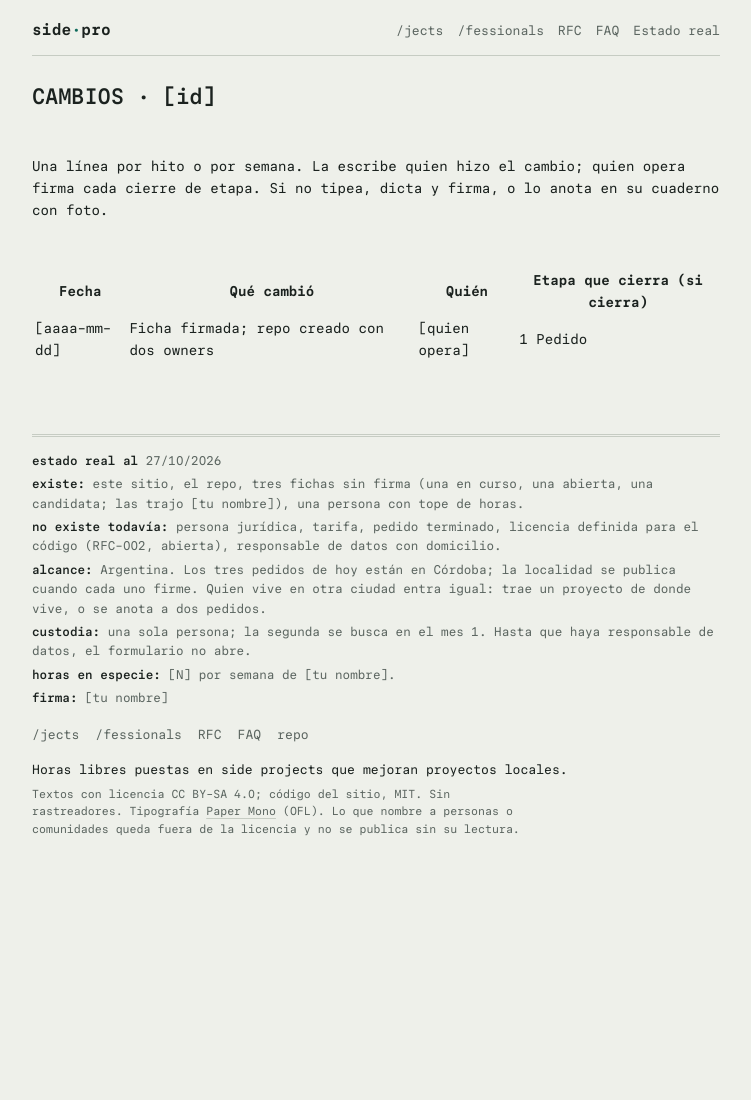
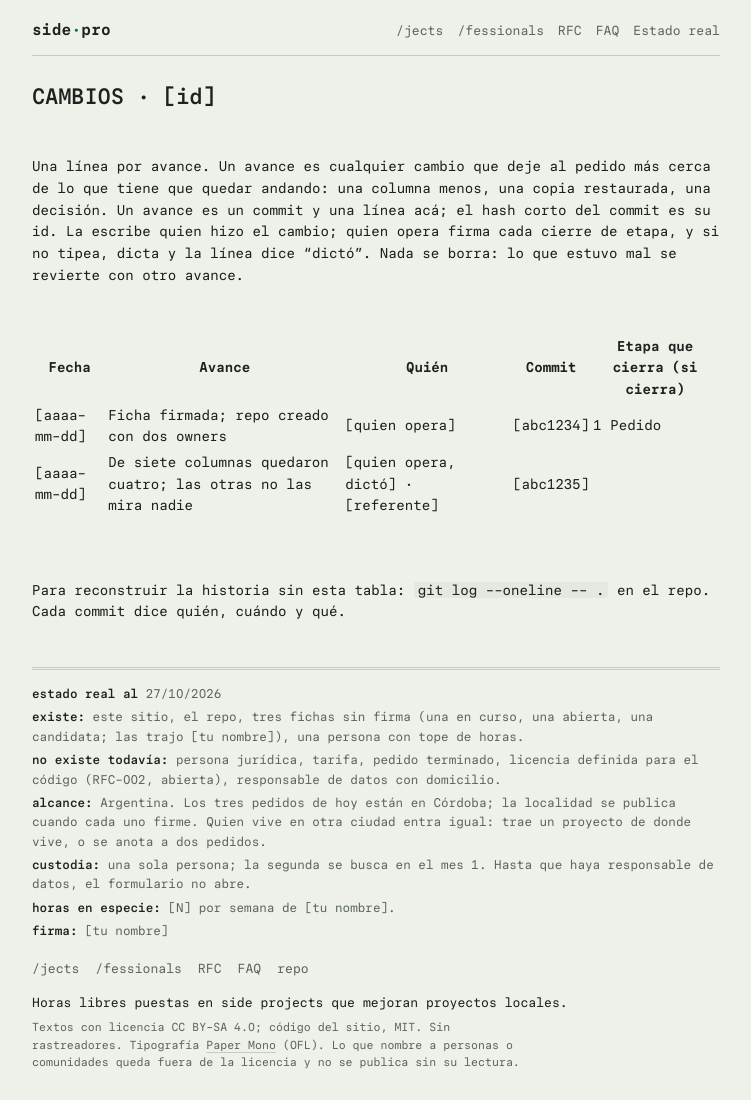
Before and after one commit to sideproorg/sidepro.github.io, a Jekyll site: the page built from plantillas/CAMBIOS.md, in a window 1280 px wide. Shown: the whole page, without its empty margins (264-1015 px from the left). Built offline with Jekyll 4.4.1, drawn with Linux system fonts in a browser that asks for light colours; our own code applies the rules of GitHub Pages for plain Markdown files; before the commit the page ends 900 px from its top, so only the background shows below that.

Commit message:
RFC-001: registro por avances, concurrencia, permisos y portabilidad; plantillas/REPO.md
- Registro: la memoria del pedido son archivos en el repo del proyecto; la unidad es el avance (un commit, una línea en CAMBIOS.md, hash corto como id); nada se borra, se revierte.
- Concurrencia: rama protegida y PR obligatoria; la precondición la garantiza GitHub.
- Permisos: lo compartido de sidepro es solo lectura (PR); cada fessional escribe en sus pedidos desde su fork; owners son quien opera y suplente.
- Portabilidad: archivos; clone --mirror; espejo público de sidepro.
- plantillas/CAMBIOS.md con columna Commit; plantillas/REPO.md con los pasos (owners, rama protegida, CODEOWNERS, avance, tabla de permisos, traspaso); FAQ nueva.

Co-Authored-By: Claude Fable 5.1 <noreply@anthropic.com>
Claude-Session: https://claude.ai/code/session_01WyQD6qD1Gcs4Ff6pyMCYHH

```diff
--- a/_data/faq.yml
+++ b/_data/faq.yml
@@ -27,3 +27,5 @@
   a: Si la operadora no aparece, el pedido se pausa a los diez días y se renegocia a los treinta; nunca "lo opera la dupla mientras tanto". Si alguien te deja colgado, lo decimos en el postmortem, que se publica igual.
 - q: ¿Qué pasa con mis datos si escribo?
   a: Hoy el formulario está cerrado porque guardar nombre y contacto exige un responsable con nombre y domicilio (Ley 25.326) y todavía no lo hay. Si escribís al correo del proyecto, lo lee una persona con nombre, no se cede a nadie y se borra cuando lo pidas. Cuando el formulario abra, el aviso va a decir quién guarda, para qué, hasta cuándo y cómo se borra.
+- q: ¿Dónde queda registrado lo que se hace?
+  a: "En el repo del proyecto, en archivos de texto: una línea por avance en CAMBIOS.md, y el commit que la trae dice quién, cuándo y qué. La rama principal está protegida y se entra por PR, así que nadie escribe sobre lo que no leyó; lo que estuvo mal se revierte, no se borra. Cada fessional trabaja desde su fork, con su nombre en el historial, y se lo lleva cuando se va. Son archivos: se clonan y se mudan con un git push. Cómo se arma, paso a paso, en plantillas/REPO.md."
--- a/plantillas/CAMBIOS.md
+++ b/plantillas/CAMBIOS.md
@@ -1,8 +1,11 @@
 # CAMBIOS · [id]
 
-Una línea por hito o por semana. La escribe quien hizo el cambio; quien opera firma cada cierre de etapa. Si no tipea, dicta y firma, o lo anota en su cuaderno con foto.
+Una línea por avance. Un avance es cualquier cambio que deje al pedido más cerca de lo que tiene que quedar andando: una columna menos, una copia restaurada, una decisión. Un avance es un commit y una línea acá; el hash corto del commit es su id. La escribe quien hizo el cambio; quien opera firma cada cierre de etapa, y si no tipea, dicta y la línea dice "dictó". Nada se borra: lo que estuvo mal se revierte con otro avance.
 
-| Fecha | Qué cambió | Quién | Etapa que cierra (si cierra) |
-| --- | --- | --- | --- |
-| [aaaa-mm-dd] | Ficha firmada; repo creado con dos owners | [quien opera] | 1 Pedido |
-| | | | |
+| Fecha | Avance | Quién | Commit | Etapa que cierra (si cierra) |
+| --- | --- | --- | --- | --- |
+| [aaaa-mm-dd] | Ficha firmada; repo creado con dos owners | [quien opera] | [abc1234] | 1 Pedido |
+| [aaaa-mm-dd] | De siete columnas quedaron cuatro; las otras no las mira nadie | [quien opera, dictó] · [referente] | [abc1235] | |
+| | | | | |
+
+Para reconstruir la historia sin esta tabla: `git log --oneline -- .` en el repo. Cada commit dice quién, cuándo y qué.
```
Also changed, not shown: _rfc/rfc-001.md (+8 -2 lines), plantillas/REPO.md (added, +65 -0 lines), README.md.
